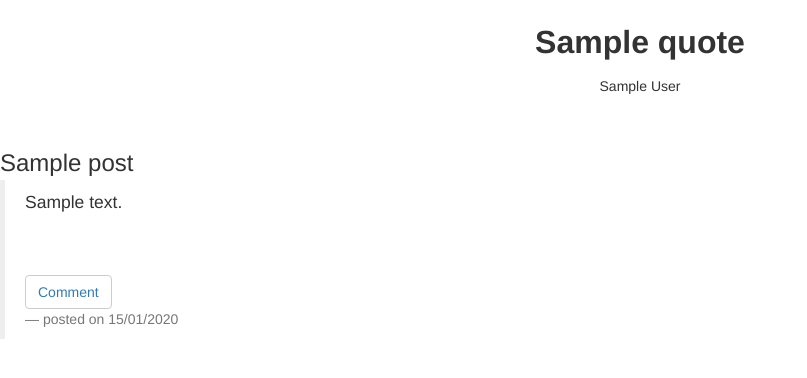
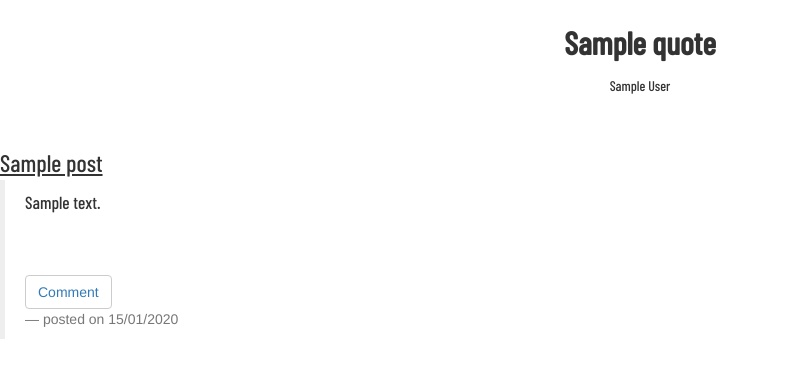
Before and after one commit to muneneee/blog, a Flask app: template app/templates/index.html in a window 1280 px wide. Shown: the part 52-430 px from the top of the page, without its empty margins (0-807 px from the left). Run offline with Flask 2, Linux system fonts and the light colour scheme; tables that the repository leaves empty hold one stand-in row (values such as "Sample post"); the template is opened without the code that fills it: values that come from a table or form of the project are taken from there, most other values are stand-ins (such as "Sample title", 1, 10 or a date in 2020); some libraries are stand-ins or nearby versions.

Commit message:
added google fonts

```diff
--- a/app/static/index.css
+++ b/app/static/index.css
@@ -9,3 +9,9 @@
     position: absolute;
 
 }
+
+p{
+
+    font-family: 'Righteous', cursive;
+    font-family: 'Barlow Condensed', sans-serif;
+}
--- a/app/templates/index.html
+++ b/app/templates/index.html
@@ -3,6 +3,7 @@
 {% block styles%}
     {{ super() }}
     <link rel="stylesheet" type="text/css" href="{{url_for('static',filename='index.css')}}">
+    <link href="https://fonts.googleapis.com/css2?family=Barlow+Condensed:wght@500&family=Righteous&display=swap" rel="stylesheet">
 {% endblock %}
 
 
@@ -16,8 +17,9 @@
   <br>
   {% for post in posts %}
 
-    <div class="card" id="cards">
-      <div class="card-header" style="font-size: x-large;">
+    <div class="card">
+      <div class="card-header" style="font-size: x-large; font-family: 'Righteous', cursive;
+      font-family: 'Barlow Condensed', sans-serif; text-decoration: underline;">
         {{post.title}}
       </div>
       <div class="card-body">
```
